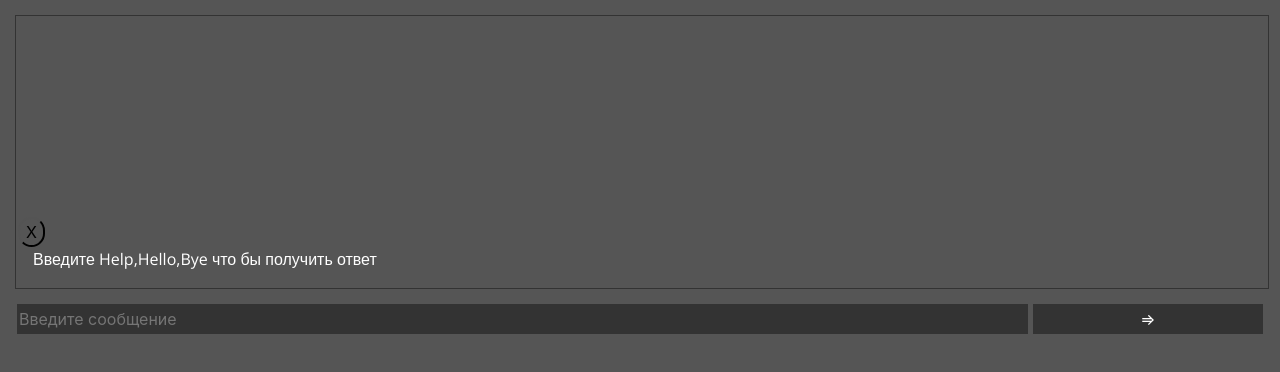
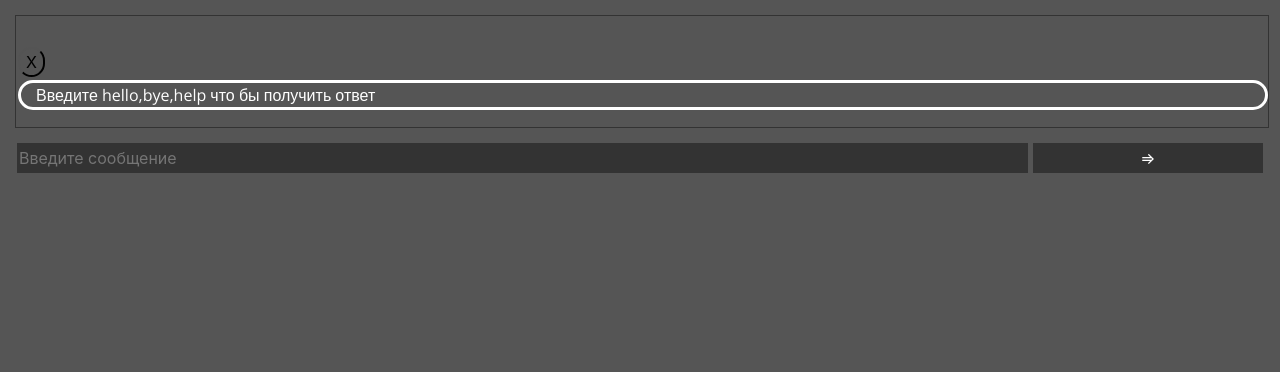
Before and after one commit to Osawerengeka/WebSite, a plain HTML site: page chat.html in a window 1280 px wide. Drawn offline with nearby package versions, Linux system fonts and the light colour scheme; a web font is replaced by a local one.

Commit message:
7 lab done

```diff
--- a/chat.html
+++ b/chat.html
@@ -16,7 +16,7 @@
             <div class='chat-messages__content' id='messages'>
                 <div id = 'message'>
                     <button class="buttonClose" onclick="del(this)">X</button>
-                    <p>Введите Help,Hello,Bye что бы получить ответ</p>
+                    <p class ="p">Введите hello,bye,help что бы получить ответ</p>
                 </div>
             </div>
         </div>
--- a/scriptsForChat.js
+++ b/scriptsForChat.js
@@ -35,6 +35,7 @@ function send() {
         button.setAttribute('onclick',"del(this)");
         button.innerHTML = "X";
         let p = document.createElement('p');
+        p.setAttribute('class','p');
         p.innerText = var1;
         div.append(button);
         div.append(p);
@@ -56,6 +57,8 @@ function send() {
         button2.innerHTML = "X";
         let p = document.createElement('p');
         let p2 = document.createElement('p');
+        p.setAttribute('class','p');
+        p2.setAttribute('class','p');
         p.innerText = var1;
         p2.innerText = var2;
         div.append(button);
--- a/stylesForChat.css
+++ b/stylesForChat.css
@@ -6,7 +6,7 @@
     height:100%;
     background:#555;
     color:#fff;
-    padding: 200px 0 0 0;
+    padding: 30px 0 0 0;
 }
 *{
     background:#555;
@@ -73,9 +73,15 @@ input {
     list-style: none;
 }
 
-p {
+.p {
+    border-radius: 20px;
     padding: 0 0 0 15px;
+    margin-top: 3px;
     font-family: 'Open Sans', sans-serif;
+    border-width: initial;
+    border-style: solid;
+    border-color: initial;
+    border-image: initial;
 }
 .li_no_markers {
     list-style-type: none;
```
